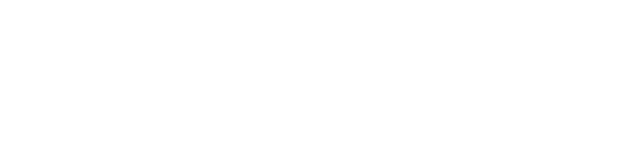
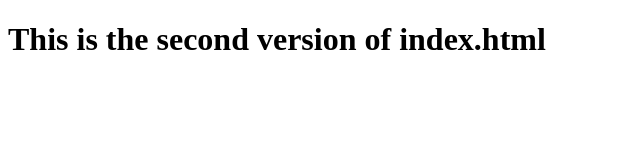
Before and after one commit to Bhak-Tu/myrepo, a plain HTML site: page index.html in a window 1280 px wide. Shown: the whole page, without its empty margins (0-640 px from the left). Drawn offline with Linux system fonts and the light colour scheme.

Commit message:
This is version 2 of index.html

```diff
--- a/index.html
+++ b/index.html
@@ -6,6 +6,7 @@
     <title>Document</title>
 </head>
 <body>
+    <h1>This is the second version of index.html</h1>
 
 </body>
 </html>
```
